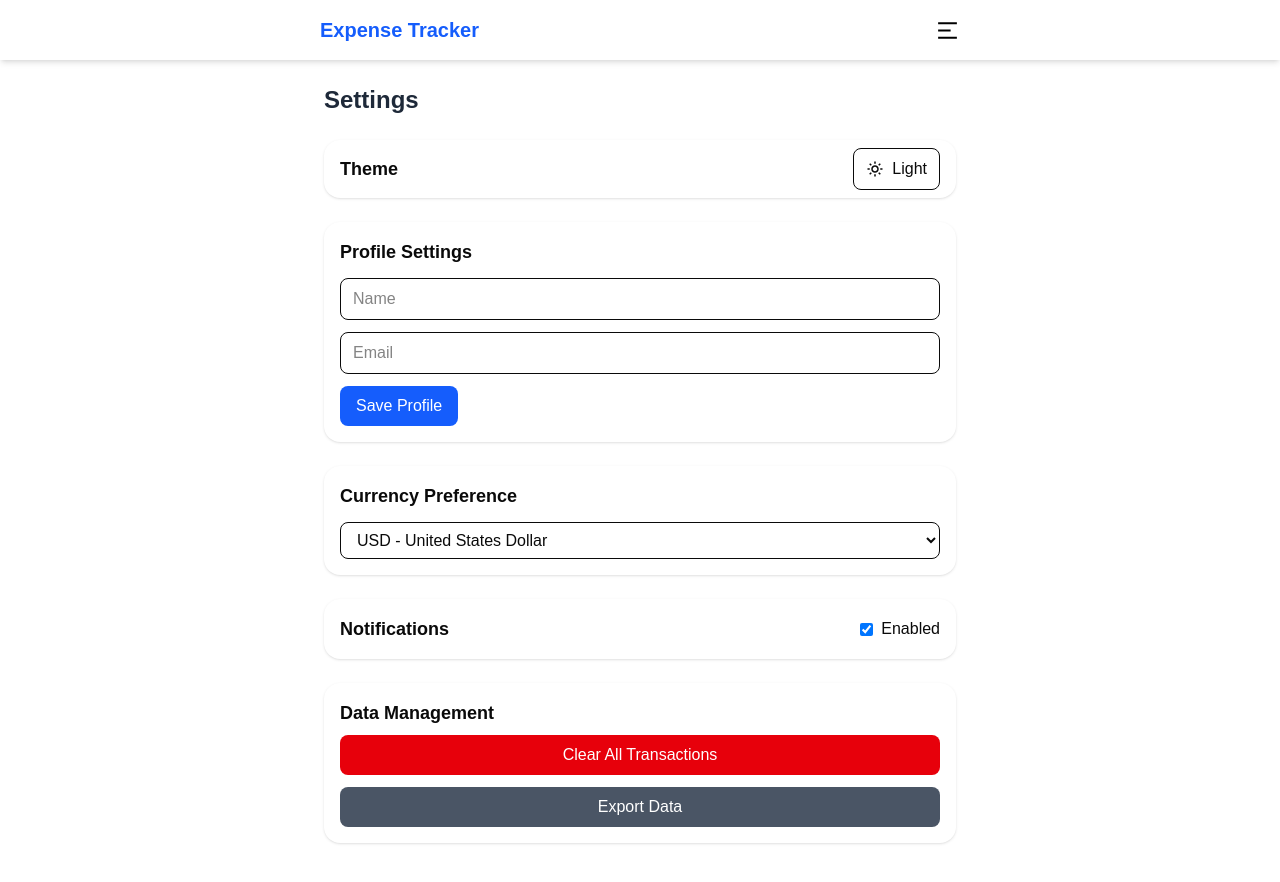
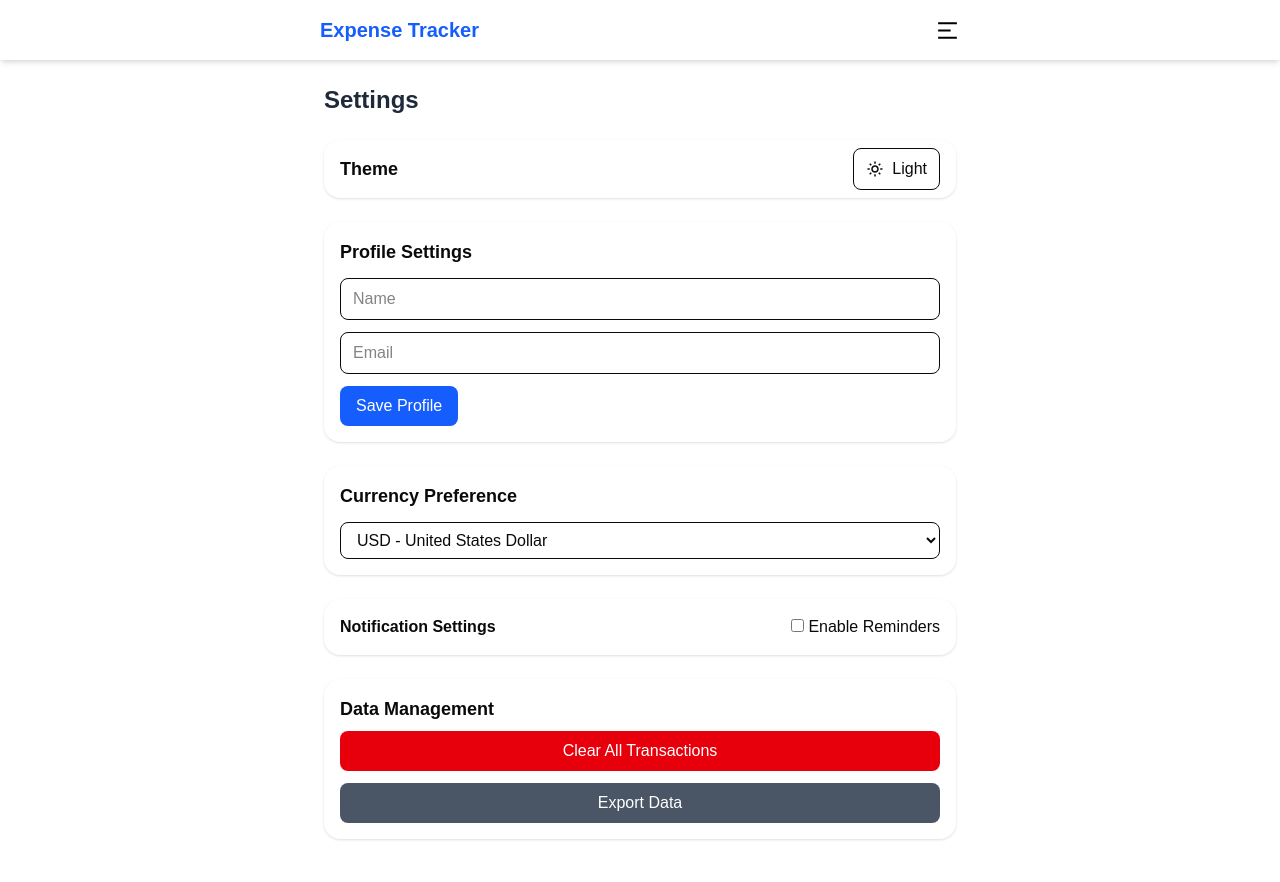
Before and after one commit to Jehoshaphat12/Expense-Tracker-App, a Next.js app: page /settings in a window 1280 px wide. Shown: the top 882 px of the page. Built offline with nearby package versions, Linux system fonts and the light colour scheme.

Commit message:
worked on notifications

```diff
--- /dev/null
+++ b/app/components/NotificationSettingsForm.tsx
@@ -0,0 +1,57 @@
+"use client";
+
+import { useNotificationSettings } from "../hook/useNotificationSettings";
+import { useEffect } from "react";
+import toast from "react-hot-toast";
+
+export default function NotificationSettingsForm() {
+  const { settings, updateSettings } = useNotificationSettings();
+
+  const handleToggleReminders = () => {
+    updateSettings({ ...settings, enableReminders: !settings.enableReminders });
+  };
+
+  const handleIntervalChange = (e: React.ChangeEvent<HTMLSelectElement>) => {
+    updateSettings({ ...settings, interval: e.target.value as any });
+  };
+
+  return (
+    <div className="flex flex-col space-y-2.5 w-full">
+      <div className="flex  items-center justify-between">
+        <h2 className="font-semibold">Notification Settings</h2>
+        <div className="flex space-x-2">
+          <label className="">
+            <input
+              type="checkbox"
+              checked={settings.enableReminders}
+              onChange={handleToggleReminders}
+              className="mr-1"
+            />
+            Enable Reminders
+          </label>
+        </div>
+      </div>
+
+      {settings.enableReminders && (
+        <div className="w-full flex justify-between border-t rounded-2xl p-3 ">
+          <label className="w-full flex justify-between" >
+            <span>Reminder Interval:</span>
+            <select
+              value={settings.interval}
+              onChange={handleIntervalChange}
+              style={{ marginLeft: "0.5rem" }}
+            >
+              <option value="5min"> 5 mins.</option>
+              <option value="15min"> 15 mins.</option>
+              <option value="30min"> 30 mins.</option>
+              <option value="1hr"> 1 hr</option>
+              <option value="6hr"> 6 hrs</option>
+              <option value="12hr"> 12 hrs</option>
+              <option value="24hr"> 24 hrs</option>
+            </select>
+          </label>
+        </div>
+      )}
+    </div>
+  );
+}
--- a/app/components/NotificationsProvider.tsx
+++ b/app/components/NotificationsProvider.tsx
@@ -3,11 +3,12 @@
 import { ReactNode, useEffect } from "react";
 import { useNotificationChecker } from "../hook/useNotificationChecker";
 
-interface NotificationsProviderProps {
+
+interface NotificationProviderProps {
   children: ReactNode;
 }
 
-export default function NotificationsProvider({ children }: NotificationsProviderProps) {
+export default function NotificationsProvider({ children }: NotificationProviderProps) {
   // run the hook once globally
   useNotificationChecker();
 
--- a/app/hook/useNotificationChecker.ts
+++ b/app/hook/useNotificationChecker.ts
@@ -2,6 +2,7 @@
 
 import { useEffect } from "react"
 import toast from "react-hot-toast"
+import { useNotificationSettings } from "./useNotificationSettings"
 
 interface Reminder {
     id: number
@@ -27,7 +28,23 @@ interface transaction {
 
 }
 
+function getIntervalMs(interval: string) {
+    switch(interval) {
+        case "5min": return 5 * 60 * 1000
+        case "15min": return 15 * 60 * 1000
+        case "30min": return 30 * 60 * 1000
+        case "1hr": return 60 * 60 * 1000
+        case "6hr": return 6 * 60 * 60 * 1000
+        case "12hr": return 12 * 60 * 60 * 1000
+        case "24hr": return 24 * 60 * 60 * 1000
+        default: return 60 * 60 * 1000 // default to 1 hour
+    }
+}
+
 export function useNotificationChecker() {
+
+    const { settings } = useNotificationSettings()
+
     useEffect(() => {
         const checkNotifications = () => {
             try {
@@ -126,8 +143,12 @@ export function useNotificationChecker() {
 
         // Run immediately and then every minute
         checkNotifications()
-        const interval = setInterval(checkNotifications, 60000)
 
-        return () => clearInterval(interval)
-    }, [])
+        const intervalMs = getIntervalMs(settings.interval)
+        if(settings.enableReminders) {
+            const interval = setInterval(checkNotifications, intervalMs)
+            return () => clearInterval(interval)
+        }
+
+    }, [settings,])
 }
--- /dev/null
+++ b/app/hook/useNotificationSettings.ts
@@ -0,0 +1,33 @@
+"use client"
+
+import { useEffect, useState } from "react"
+
+type IntervalOPtion = "5min" | "15min" | "30min" | "1hr" | "6hr" | "12hr" | "24hr"
+
+interface NotificationSettings {
+    enableReminders: boolean,
+    interval: IntervalOPtion
+}
+
+const defaultSettings: NotificationSettings = {
+    enableReminders: false,
+    interval: "1hr" // default to 1 hour
+}
+
+export function useNotificationSettings() {
+    const [settings, setSettings] = useState<NotificationSettings>(defaultSettings)
+
+    useEffect(() => {
+        const storedSettings = localStorage.getItem("notificationSettings")
+        if(storedSettings) {
+            setSettings(JSON.parse(storedSettings))
+        }
+    }, [])
+
+    const updateSettings = (newSettings: NotificationSettings) => {
+        setSettings(newSettings)
+        localStorage.setItem("notificationSettings", JSON.stringify(newSettings))
+    }
+
+    return { settings, updateSettings }
+}
--- a/app/layout.tsx
+++ b/app/layout.tsx
@@ -4,7 +4,8 @@ import "./globals.css";
 import Navbar from "./components/Navbar";
 import { CurrencyProvider } from "@/context/CurrencyContext";
 import { Toaster } from "react-hot-toast";
-import NotificationsProvider from "./components/NotificationsProvider";
+import NotificationProvider from "./components/NotificationsProvider";
+import { NotificationsProvider } from "@/context/NotificationsProvider";
 
 const geistSans = Geist({
   variable: "--font-geist-sans",
@@ -26,7 +27,6 @@ export default function RootLayout({
 }: Readonly<{
   children: React.ReactNode;
 }>) {
-
   return (
     <html lang="en">
       <body
@@ -34,10 +34,13 @@ export default function RootLayout({
       >
         <CurrencyProvider>
           <NotificationsProvider>
-
-          <Navbar />
-          <main className="dark:bg-gray-900 dark:text-gray-50 h-[100dvh] max-w-2xl mx-auto">{children}</main>
-          <Toaster position="top-right" reverseOrder={false}/>
+            <NotificationProvider>
+              <Navbar />
+              <main className="dark:bg-gray-900 dark:text-gray-50 h-[100dvh] max-w-2xl mx-auto">
+                {children}
+              </main>
+              <Toaster position="top-right" reverseOrder={false} />
+            </NotificationProvider>
           </NotificationsProvider>
         </CurrencyProvider>
       </body>
--- a/app/settings/page.tsx
+++ b/app/settings/page.tsx
@@ -6,6 +6,7 @@ import { currencies } from "../components/CountryCodes";
 import { BiMoon, BiSun } from "react-icons/bi";
 import { Modal } from "../components/Modal";
 import toast from "react-hot-toast";
+import NotificationSettingsForm from "../components/NotificationSettingsForm";
 
 export default function SettingPage() {
   const { currency, setCurrency } = useCurrency();
@@ -88,7 +89,7 @@ export default function SettingPage() {
 
       {/* Notifications */}
       <div className="bg-white dark:bg-gray-800 p-4 rounded-2xl shadow flex items-center justify-between">
-        <h2 className="text-lg font-semibold dark:text-gray-50">
+        {/* <h2 className="text-lg font-semibold dark:text-gray-50">
           Notifications
         </h2>
         <label className="flex items-center gap-2 cursor-pointer">
@@ -101,7 +102,8 @@ export default function SettingPage() {
           <span className="dark:text-gray-50">
             {notifications ? "Enabled" : "Disabled"}
           </span>
-        </label>
+        </label> */}
+        <NotificationSettingsForm />
       </div>
 
       {/* Data Management */}
--- /dev/null
+++ b/context/NotificationsProvider.tsx
@@ -0,0 +1,43 @@
+// app/context/NotificationsProvider.tsx
+"use client";
+
+import React, { createContext, useContext } from "react";
+import { useNotificationSettings } from "@/app/hook/useNotificationSettings";
+import { useNotificationChecker } from "@/app/hook/useNotificationChecker";
+
+type NotificationsContextType = {
+  settings: {
+    enableReminders: boolean;
+    interval: "5min" | "15min" | "30min" | "1hr" | "6hr" | "12hr" | "24hr";
+  };
+  updateSettings: (newSettings: {
+    enableReminders: boolean;
+    interval: "5min" | "15min" | "30min" | "1hr" | "6hr" | "12hr" | "24hr";
+  }) => void;
+};
+
+const NotificationsContext = createContext<NotificationsContextType | undefined>(undefined);
+
+export const NotificationsProvider: React.FC<{ children: React.ReactNode }> = ({ children }) => {
+  const { settings, updateSettings } = useNotificationSettings();
+
+  // Run auto-check system with current frequency
+  useNotificationChecker();
+
+
+
+  return (
+    <NotificationsContext.Provider value={{ settings, updateSettings }}>
+      {children}
+    </NotificationsContext.Provider>
+  );
+};
+
+// Hook for easy access
+export const useNotifications = () => {
+  const ctx = useContext(NotificationsContext);
+  if (!ctx) {
+    throw new Error("useNotifications must be used inside NotificationsProvider");
+  }
+  return ctx;
+};
```
